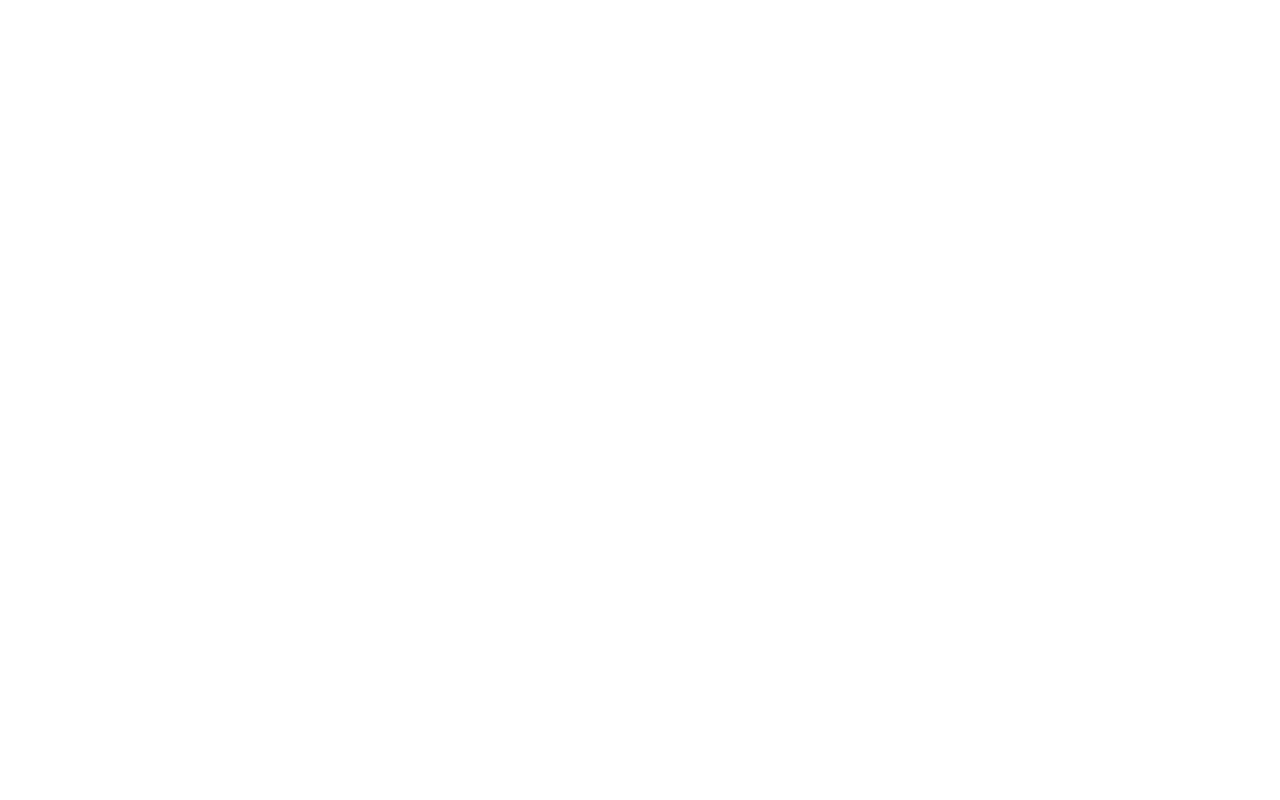
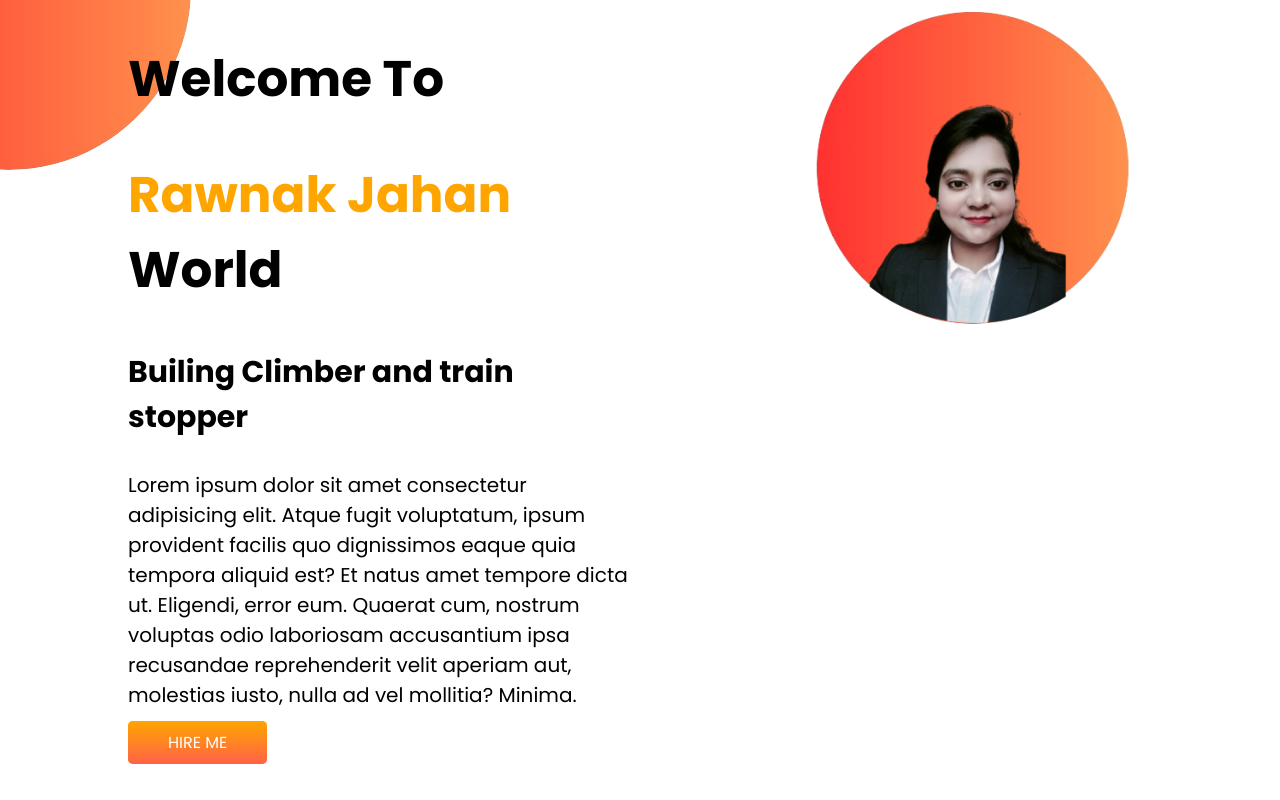
Before and after one commit to Rawnakj1208/portfolio, a plain HTML site: page index.html in a window 1280 px wide. Drawn offline with Linux system fonts and the light colour scheme.

Commit message:
first part added

```diff
--- a/index.html
+++ b/index.html
@@ -4,9 +4,24 @@
     <meta charset="UTF-8">
     <meta name="viewport" content="width=device-width, initial-scale=1.0">
     <title>Portfolio</title>
+    <link rel="preconnect" href="https://fonts.googleapis.com">
+<link rel="preconnect" href="https://fonts.gstatic.com" crossorigin>
+<link href="https://fonts.googleapis.com/css2?family=Poppins:ital,wght@0,100;0,200;0,300;0,400;0,500;0,600;0,700;0,800;0,900;1,100;1,200;1,300;1,400;1,500;1,600;1,700;1,800;1,900&display=swap" rel="stylesheet">
 <link rel="stylesheet" href="style.css">
 </head>
 <body>
+ <section class="top-banner">
+    <div class="half-width">
+      <h1>Welcome To</h1>
+      <h1><span class="orangecolor">Rawnak Jahan </span>World</h1>
+      <h3>Builing Climber and train stopper</h3>
+      <p>Lorem ipsum dolor sit amet consectetur adipisicing elit. Atque fugit voluptatum, ipsum provident facilis quo dignissimos eaque quia tempora aliquid est? Et natus amet tempore dicta ut. Eligendi, error eum. Quaerat cum, nostrum voluptas odio laboriosam accusantium ipsa recusandae reprehenderit velit aperiam aut, molestias iusto, nulla ad vel mollitia? Minima.</p>
 
+      <a class="link-button"  target="_blank"   href="https://www.linkedin.com/in/rawnakjahantaifa">HIRE ME</a>
+    </div>
+    <div class="half-width">
+     <img src="imges/backround.png" alt="">
+    </div>
+</section>
 </body>
 </html>
--- a/style.css
+++ b/style.css
@@ -0,0 +1,47 @@
+body{
+    font-family: "Poppins", sans-serif;
+    margin: 0;
+}
+h1{
+    font-size: 50px;
+
+}
+h3{
+    font-size: 30px;
+}
+p{
+    font-size: 20px;
+}
+.orangecolor{
+    color: orange;
+}
+
+section{
+    display: flex;
+}
+
+.half-width{
+    width: 50%;
+    padding-left: 10%;
+}
+
+.half-width img{
+    width: 80%;
+}
+
+.link-button{
+    text-decoration:none ;
+    background-color: orange;
+    padding: 10px 40px;
+    border-radius: 5px;
+    background-image: linear-gradient(orange,tomato);
+    font-weight: 400;
+    color: white;
+
+}
+
+.top-banner{
+    background-image: url(imges/sectioncorner.png);
+    background-repeat: no-repeat;
+
+}
```
Also changed, not shown: imges/back-removebg-preview.png (added), imges/back.png (added), imges/backround.png (added), imges/hardy.png (deleted), imges/rawnak-removebg-preview.png (added), imges/sectioncorner.png (added).
